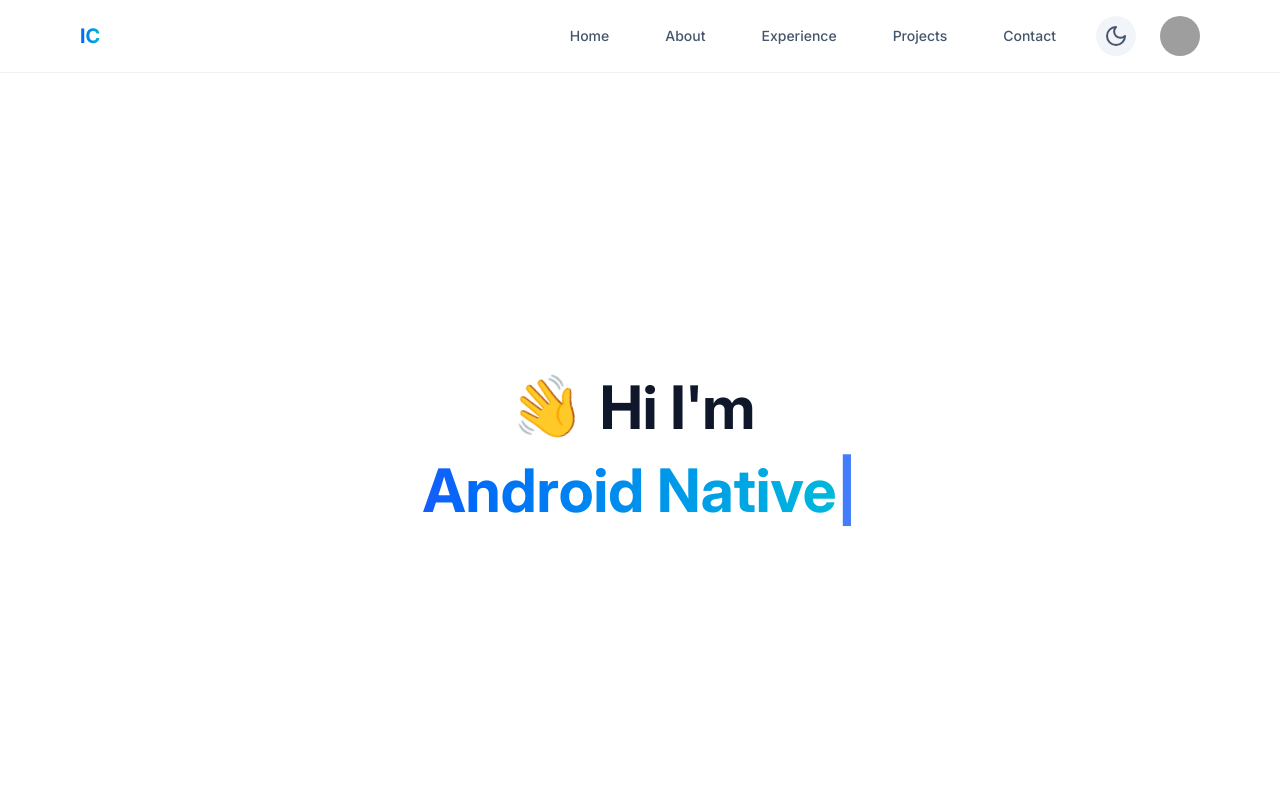
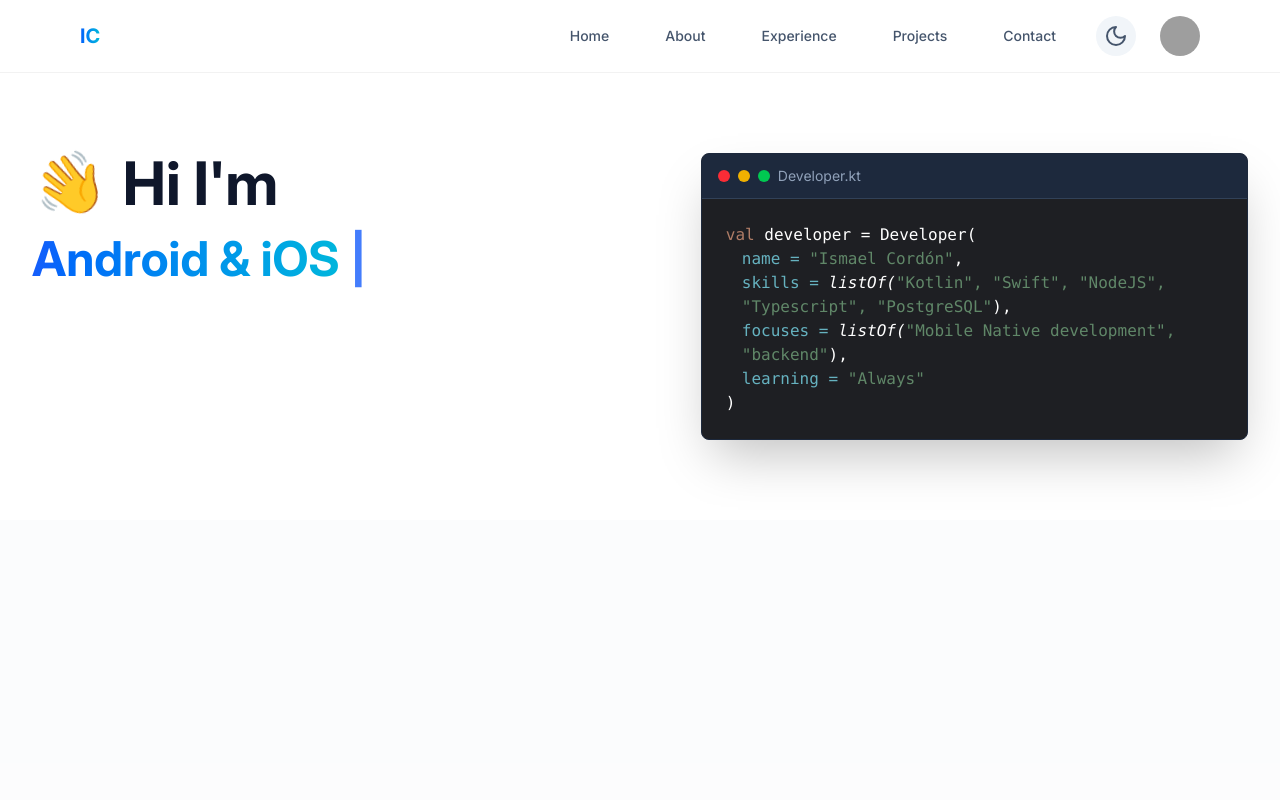
Before and after one commit to icdominguez/developer_portfolio, a React (Vite) app: page / in a window 1280 px wide. Shown: the top 800 px of the page. Built offline with nearby package versions, Linux system fonts and the light colour scheme; grey boxes are pictures that could not be loaded.

Commit message:
[013] Terminal developer parallax 3D Effect

```diff
--- a/src/components/TypingText.tsx
+++ b/src/components/TypingText.tsx
@@ -5,7 +5,7 @@ export default function TypingText() {
     const [displayText, setDisplayText] = useState("");
     const [isDeleting, setIsDeleting] = useState(false);
 
-    const texts = ["Ismael Cordón", "Android Native Developer"];
+    const texts = ["Ismael Cordón", "Android & iOS Developer"];
 
     useEffect(() => {
         const currentText = texts[textIndex];
@@ -22,22 +22,22 @@ export default function TypingText() {
                     setTextIndex((prev) => (prev + 1) % texts.length);
                 } else if (isDeleting) {
                     setDisplayText(
-                        currentText.substring(0, displayText.length - 1)
+                        currentText.substring(0, displayText.length - 1),
                     );
                 } else {
                     setDisplayText(
-                        currentText.substring(0, displayText.length + 1)
+                        currentText.substring(0, displayText.length + 1),
                     );
                 }
             },
-            displayText === currentText ? pauseEnd : typingSpeed
+            displayText === currentText ? pauseEnd : typingSpeed,
         );
 
         return () => clearTimeout(timeout);
     }, [displayText, isDeleting, textIndex]);
 
     return (
-        <h1 className="text-3xl md:text-5xl lg:text-6xl font-bold text-slate-900 dark:text-white mb-8 leading-tight min-h-20 md:min-h-25 pt-4">
+        <h1 className="text-3xl md:text-5xl lg:text-5xl font-bold text-slate-900 dark:text-white mb-8 leading-tight min-h-20 md:min-h-25">
             <span className="bg-linear-to-r from-blue-600 to-cyan-500 bg-clip-text text-transparent">
                 {displayText}
             </span>
--- a/src/features/home/Home.tsx
+++ b/src/features/home/Home.tsx
@@ -1,17 +1,17 @@
 import { useTranslation } from "react-i18next";
 import TypingText from "../../components/TypingText";
+import TerminalParallax3DEffect from "./TerminalParallax3DEffect";
 
 export default function Home() {
     const { t } = useTranslation();
 
     return (
-        <section
-            id="home"
-            className="min-h-screen flex items-center justify-center"
-        >
-            <div className="flex flex-col w-full items-center justify-center">
-                <div className="flex flow-col">
-                    <div className="flex flex-row">
+        <section id="home">
+            <div className="w-full flex items-center justify-center pt-20 pb-20">
+                <div className="w-full max-w-7xl grid md:grid-cols-[1.1fr_0.9fr] items-start md:px-8">
+                    {/* Left Column */}
+                    <div className="w-full flex flex-col items-center md:items-start">
+                        <div className="flex flex-row items-center">
                             <span className="inline-block animate-wave text-3xl sm:text-4xl lg:text-6xl">
                                 👋
                             </span>
@@ -19,9 +19,17 @@ export default function Home() {
                                 {t("greeting")}
                             </h1>
                         </div>
+
+                        <div className="mt-4">
+                            <TypingText />
+                        </div>
                     </div>
 
-                <TypingText />
+                    {/* Left Column */}
+                    <div className="w-full hidden md:block">
+                        <TerminalParallax3DEffect />
+                    </div>
+                </div>
             </div>
         </section>
     );
--- /dev/null
+++ b/src/features/home/TerminalParallax3DEffect.tsx
@@ -0,0 +1,110 @@
+import { useState } from "react";
+
+export default function TerminalParallax3DEffect() {
+    const [transform, setTransform] = useState({ rotateX: 0, rotateY: 0 });
+
+    const handleMouseMove = (e: React.MouseEvent<HTMLDivElement>) => {
+        const card = e.currentTarget;
+        const rect = card.getBoundingClientRect();
+        const x = e.clientX - rect.left;
+        const y = e.clientY - rect.top;
+
+        const centerX = rect.width / 2;
+        const centerY = rect.height / 2;
+
+        const rotateX = (y - centerY) / 30;
+        const rotateY = (centerX - x) / 30;
+
+        setTransform({ rotateX, rotateY });
+    };
+
+    const handleMouseLeave = () => {
+        setTransform({ rotateX: 0, rotateY: 0 });
+    };
+
+    return (
+        <div className="perspective-[1000px]" style={{ perspective: "1000px" }}>
+            <div
+                onMouseMove={handleMouseMove}
+                onMouseLeave={handleMouseLeave}
+                className="transition-transform duration-200 ease-out cursor-pointer"
+                style={{
+                    transform: `rotateX(${transform.rotateX}deg) rotateY(${transform.rotateY}deg)`,
+                    transformStyle: "preserve-3d",
+                }}
+            >
+                <div className="bg-terminal-bg rounded-lg shadow-2xl border border-slate-800 overflow-hidden">
+                    <div className="flex items-center gap-2 px-4 py-3 bg-slate-800 border-b border-slate-700">
+                        <div className="flex gap-2">
+                            <div className="w-3 h-3 rounded-full bg-red-500"></div>
+                            <div className="w-3 h-3 rounded-full bg-yellow-500"></div>
+                            <div className="w-3 h-3 rounded-full bg-green-500"></div>
+                        </div>
+                        <span className="text-slate-400 text-sm">
+                            Developer.kt
+                        </span>
+                    </div>
+                    <div className="p-4 md:p-6 overflow-x-auto">
+                        <code>
+                            <div>
+                                <span className="text-terminal-orange">
+                                    val{" "}
+                                </span>
+                                <span className="text-white">
+                                    developer = Developer(
+                                </span>
+                            </div>
+                            <div className="ml-4">
+                                <span className="text-terminal-blue">
+                                    name ={" "}
+                                </span>
+                                <span className="text-terminal-green">
+                                    "Ismael Cordón"
+                                </span>
+                                <span className="text-white">,</span>
+                            </div>
+                            <div className="ml-4">
+                                <span className="text-terminal-blue">
+                                    skills ={" "}
+                                </span>
+                                <span className="italic text-white">
+                                    listOf(
+                                </span>
+                                <span className="text-terminal-green">
+                                    "Kotlin", "Swift", "NodeJS", "Typescript",
+                                    "PostgreSQL"
+                                </span>
+                                <span className="text-white">)</span>
+                                <span className="text-white">,</span>
+                            </div>
+                            <div className="ml-4">
+                                <span className="text-terminal-blue">
+                                    focuses ={" "}
+                                </span>
+                                <span className="italic text-white">
+                                    listOf(
+                                </span>
+                                <span className="text-terminal-green">
+                                    "Mobile Native development", "backend"
+                                </span>
+                                <span className="text-white">)</span>
+                                <span className="text-white">,</span>
+                            </div>
+                            <div className="ml-4">
+                                <span className="text-terminal-blue">
+                                    learning ={" "}
+                                </span>
+                                <span className="text-terminal-green">
+                                    "Always"
+                                </span>
+                            </div>
+                            <div>
+                                <span className="text-white">)</span>
+                            </div>
+                        </code>
+                    </div>
+                </div>
+            </div>
+        </div>
+    );
+}
--- a/src/index.css
+++ b/src/index.css
@@ -10,6 +10,11 @@
 
 @theme {
     --font-sans: "Inter", system-ui, sans-serif;
+
+    --color-terminal-bg: #1e1f23;
+    --color-terminal-blue: #66b2c0;
+    --color-terminal-green: #608768;
+    --color-terminal-orange: #af7c66;
 
     --animate-wave: wave 6s ease-in-out infinite;
 
```
Lines whose indentation alone changed are shown as unchanged.
